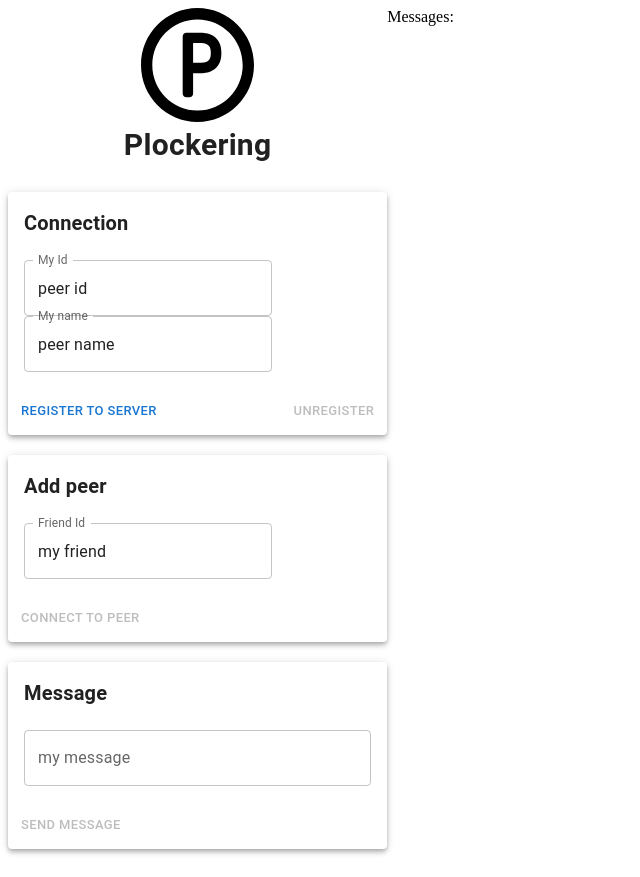
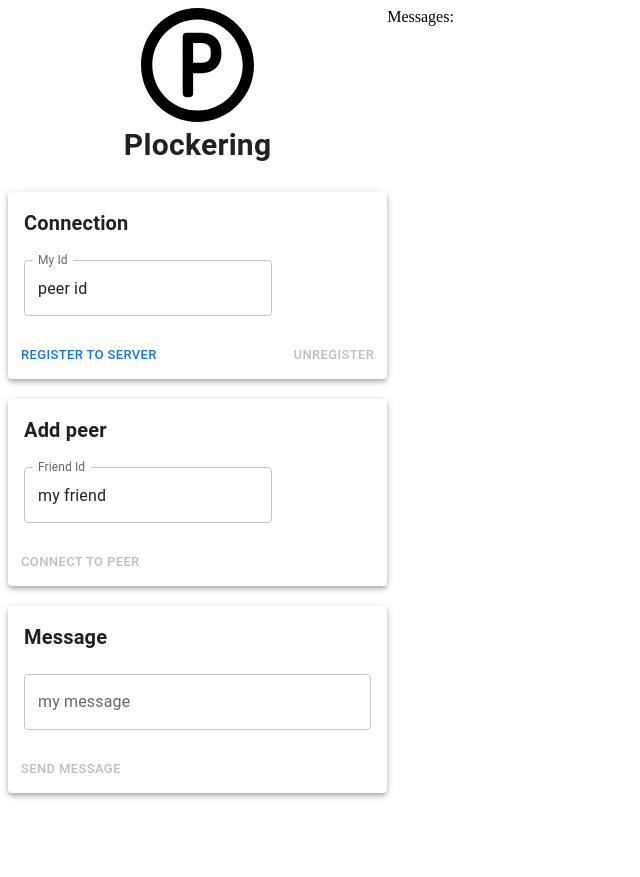
Before and after one commit to marmelab/plokering, a React (Vite) app: page / in a window 1280 px wide. Shown: the whole page, without its empty margins (0-640 px from the left). After the commit the page ends 821 px from the top, so only its background shows below. Built offline with nearby package versions, Linux system fonts and the light colour scheme.

Commit message:
temporary remove name

```diff
--- a/src/App.jsx
+++ b/src/App.jsx
@@ -110,7 +110,7 @@ function App() {
                                 Connection
                             </Typography>
                             <TextField label="My Id" value={peerId} onChange={handlePeerId}/>
-                            <TextField label="My name" value={peerName} onChange={handlePeerName}/>
+                           {/*  <TextField label="My name" value={peerName} onChange={handlePeerName}/> */}
                         </CardContent>
                         <CardActions sx={{justifyContent:"space-between"}}>
                             <Button size="small" disabled={!!peer} onClick={register}>Register to server</Button>
```
